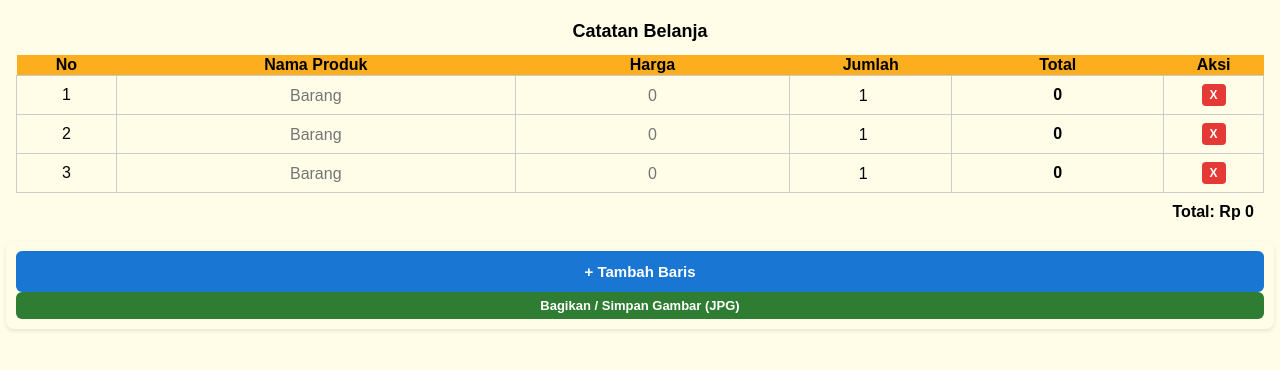
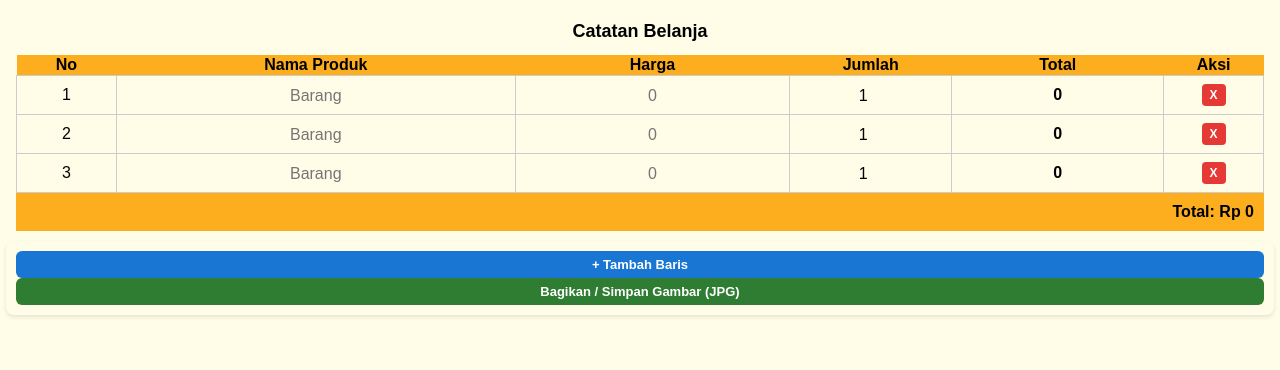
Before and after one commit to cunawan/Cunawan-Kalkulator, a plain HTML site: page index.html in a window 1280 px wide. Drawn offline with nearby package versions, Linux system fonts and the light colour scheme.

Commit message:
Add files via upload

```diff
--- a/index.html
+++ b/index.html
@@ -46,9 +46,9 @@ table input {
   vertical-align: middle !important;
 }
 
-        .total-box { font-weight: bold; font-size: 16px; text-align: right; padding: 10px; background: transparent; border-radius: none; box-shadow: none; margin-bottom: none; }
+        .total-box { font-weight: bold; font-size: 16px; text-align: right; padding: 10px; background: #fcae1e; border-radius: none; box-shadow: none; margin-bottom: none; }
         .btn-group { font-weight: bold; font-size: 13px; text-align: right; padding: 10px; background: transparent; border-radius: 8px; box-shadow: 0 2px 4px rgba(0,0,0,0.1); margin-bottom: 8px; }
-        .btn-add { width: 100%; padding: 12px; background: #1976d2; color: white; border: none; border-radius: 6px; font-size: 15px; font-weight: bold; cursor: pointer; }
+        .btn-add { width: 100%; padding: 6px; background: #1976d2; color: white; border: none; border-radius: 6px; font-size: 13px; font-weight: bold; cursor: pointer; }
         .btn-share { width: 100%; padding: 6px; background: #2e7d32; color: white; border: none; border-radius: 6px; font-size: 13px; font-weight: bold; cursor: pointer; }
         .btn-delete { background: #e53935; color: white; border: none; border-radius: 4px; padding: 4px 8px; font-weight: bold; cursor: pointer; font-size: 12px; }
     </style>
```
